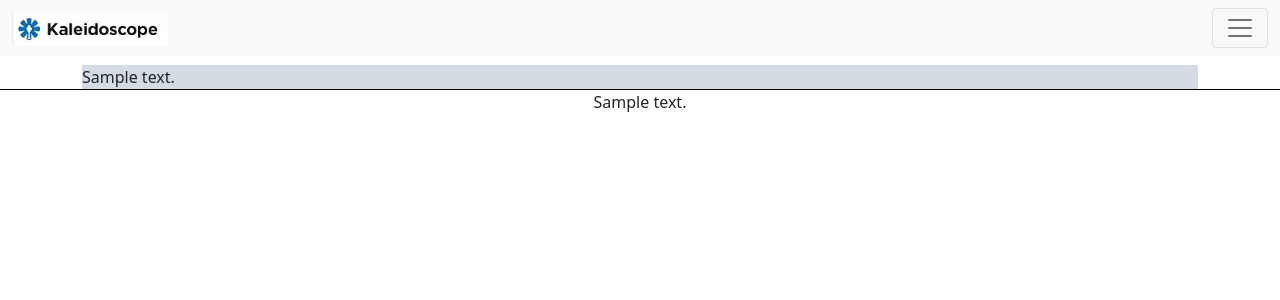
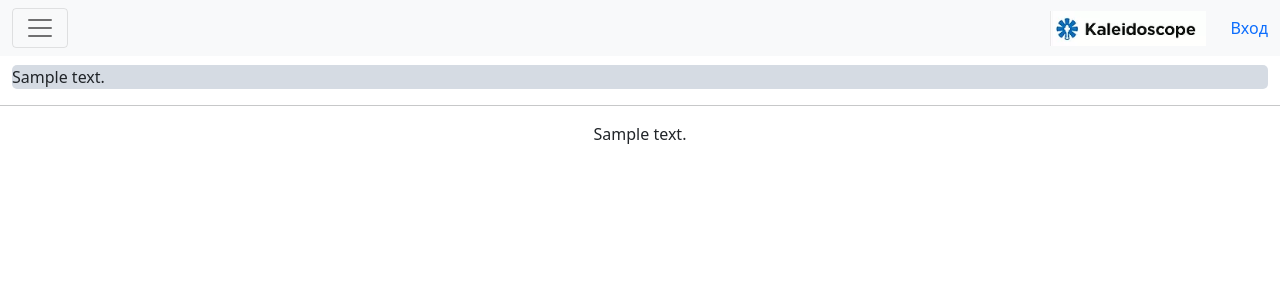
Before and after one commit to suph4rd/KaleidoskopeFlask, a Flask app: page / in a window 1280 px wide. Shown: the top 300 px of the page. Run offline with Flask 2, Linux system fonts and the light colour scheme; tables that the repository leaves empty hold one stand-in row (values such as "Sample post"); grey boxes marked "Sample" are stand-in pictures; some libraries are stand-ins or nearby versions.

Commit message:
fix: style change

```diff
--- a/app/static/css/styles.css
+++ b/app/static/css/styles.css
@@ -6,13 +6,17 @@
 
 
 /* Content */
-.container {
+.content {
     margin-top: 65px;
+}
+.content-item {
+    border-radius: 5px;
 }
 
 
 /* Footer */
 .footer {
     text-align: center;
-    border-top: 1px solid black;
 }
+
+/* General */
--- a/app/templates/content.html
+++ b/app/templates/content.html
@@ -1,5 +1,5 @@
 {% for obj in content_qs %}
-    <div {% if obj.img  %} style="background-image: url('{{ url_for('media', filename=obj.img) }}')" {% endif %}>
+    <div class="content-item" {% if obj.img  %} style="background-image: url('{{ url_for('media', filename=obj.img) }}')" {% endif %}>
         {{ obj.content|safe }}
     </div>
 {% endfor %}
--- a/app/templates/footer.html
+++ b/app/templates/footer.html
@@ -1,3 +1,6 @@
-<div class="footer">
-    {{ footer_obj.content|safe }}
-</div>
+{% if footer_obj %}
+    <hr>
+    <div class="footer mb-4">
+        {{ footer_obj.content|safe }}
+    </div>
+{% endif %}
--- a/app/templates/header.html
+++ b/app/templates/header.html
@@ -1,16 +1,21 @@
 <nav class="navbar navbar-light bg-light fixed-top">
   <div class="container-fluid">
-    <a href="{{ url_for('index') }}">
-        <img width="156px" height="35px" src="{{ url_for('static', filename='img/Logo_Kaleidoscope.webp') }}" alt="Картинка">
-    </a>
     <button class="navbar-toggler" type="button" data-bs-toggle="offcanvas" data-bs-target="#offcanvasNavbar" aria-controls="offcanvasNavbar">
       <span class="navbar-toggler-icon"></span>
     </button>
-    <div class="offcanvas offcanvas-end" tabindex="-1" id="offcanvasNavbar" aria-labelledby="offcanvasNavbarLabel">
+    <div class="row">
+        <a class="text-decoration-none col" href="{{ url_for('index') }}">
+            <img width="156px" height="35px" src="{{ url_for('static', filename='img/Logo_Kaleidoscope.webp') }}" alt="Картинка">
+        </a>
+        <a class="col text-decoration-none align-self-center" href="#">Вход</a>
+    </div>
+
+    <div class="offcanvas offcanvas-start" tabindex="-1" id="offcanvasNavbar" aria-labelledby="offcanvasNavbarLabel">
       <div class="offcanvas-header">
         <h5 class="offcanvas-title" id="offcanvasNavbarLabel">Menu</h5>
         <button type="button" class="btn-close text-reset" data-bs-dismiss="offcanvas" aria-label="Close"></button>
       </div>
+      <hr>
       <div class="offcanvas-body">
         <ul class="navbar-nav justify-content-end flex-grow-1 pe-3">
             {% for obj in content_qs %}
--- a/app/templates/index.html
+++ b/app/templates/index.html
@@ -16,7 +16,7 @@
 </head>
 <body>
     {% include 'header.html' %}
-    <div class="container">
+    <div class="container-fluid content">
         {% include 'content.html' %}
     </div>
     {% include 'footer.html' %}
```
Also changed, not shown: README.md.
